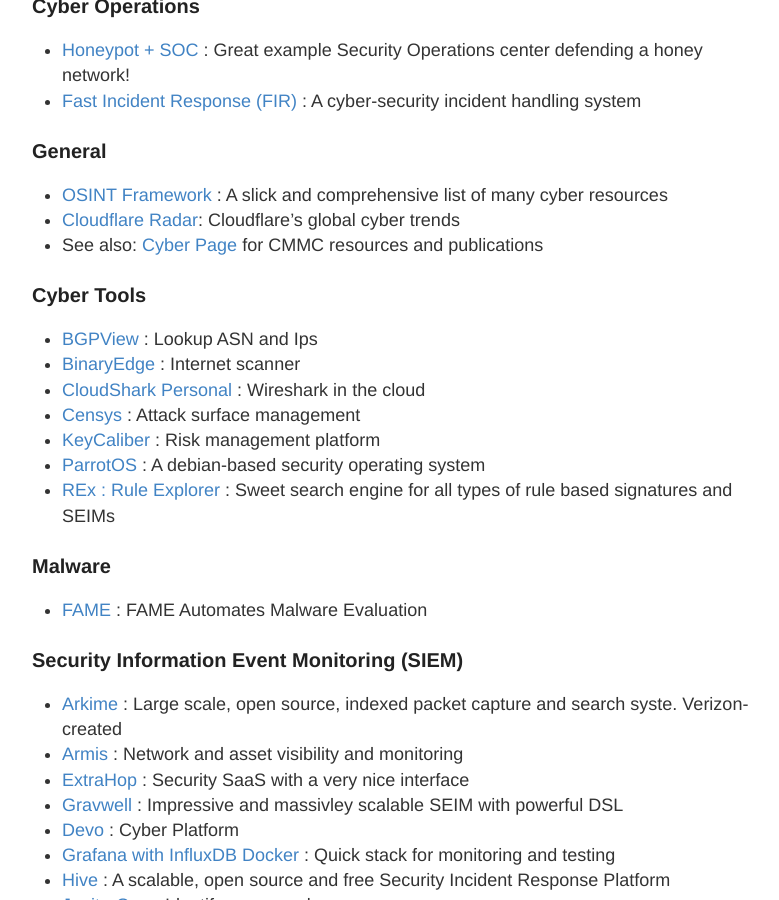
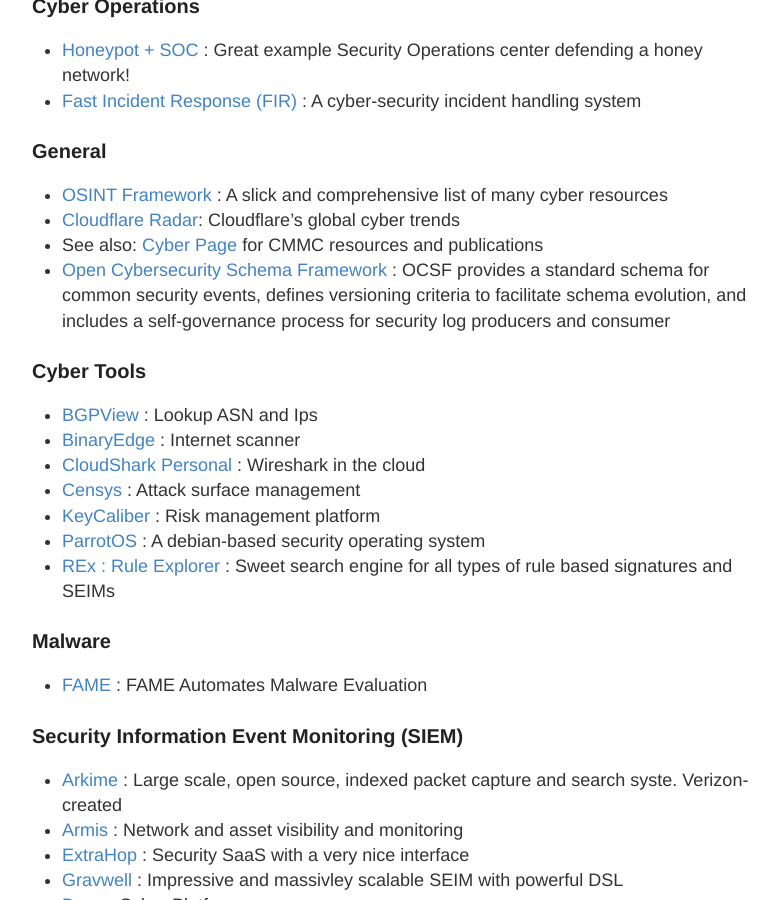
Before and after one commit to stevehenderson/stevehenderson.github.io, a Jekyll site: the page built from links.md, in a window 1280 px wide and 900 px high, scrolled down 5667 px. Shown: the whole window, without its empty margins (248-1027 px from the left). Built offline with Jekyll 4.4.1, drawn with Linux system fonts in a browser that asks for light colours.

Commit message:
Add OCSF link to General resources section

```diff
--- a/links.md
+++ b/links.md
@@ -180,6 +180,7 @@
    * [OSINT Framework](https://osintframework.com/) : A slick and comprehensive list of many cyber resources
    * [Cloudflare Radar](https://radar.cloudflare.com/?dateRange=7d):  Cloudflare's global cyber trends
    * See also: [Cyber Page](https://stevehenderson.github.io/cyber/) for CMMC resources and publications
+   * [Open Cybersecurity Schema Framework](https://github.com/ocsf) : OCSF provides a standard schema for common security events, defines versioning criteria to facilitate schema evolution, and includes a self-governance process for security log producers and consumer
 
 ### Cyber Tools
    * [BGPView](https://bgpview.io/) : Lookup ASN and Ips
```
